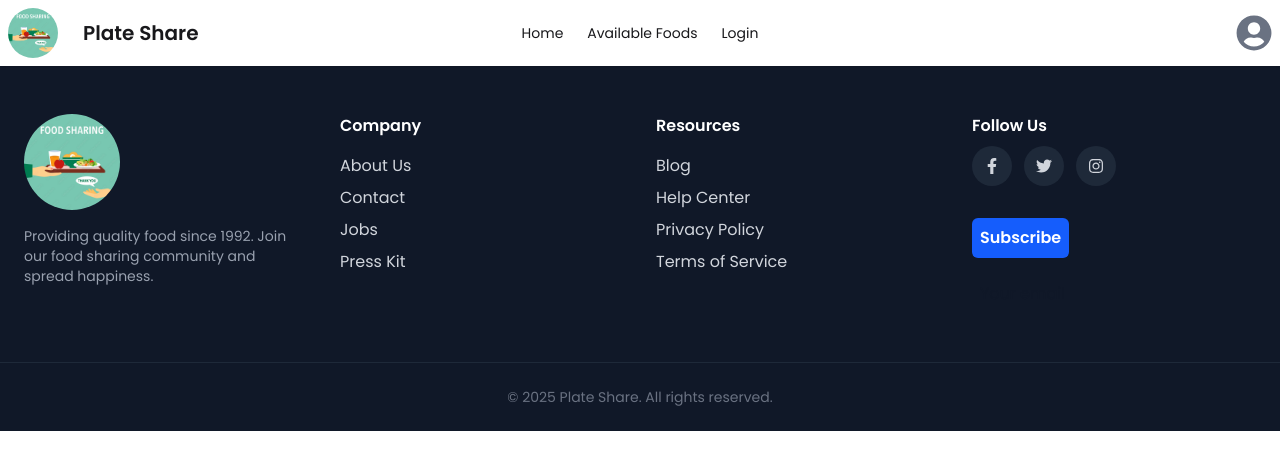
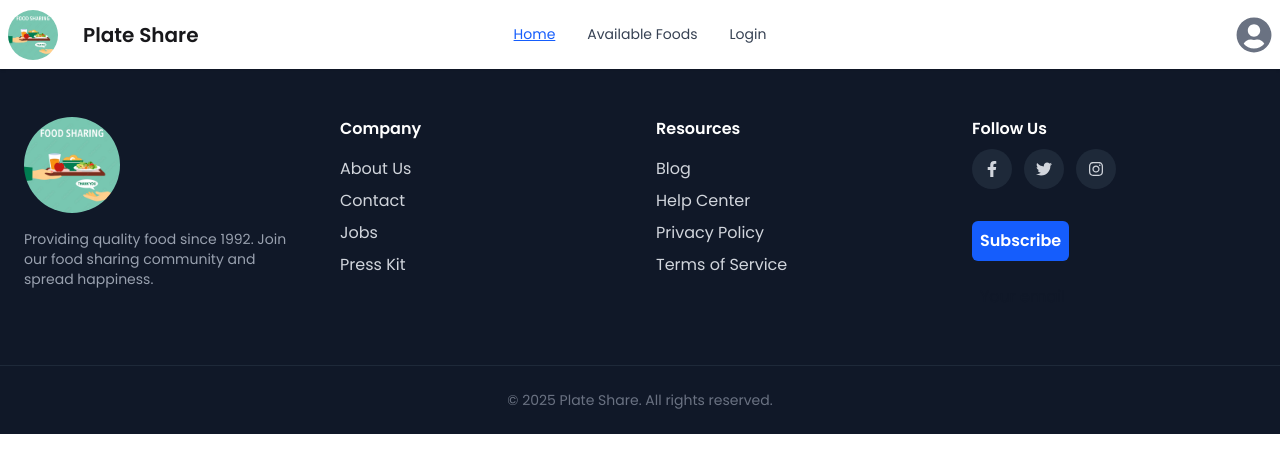
Before and after one commit to Alif-Hossen/plate-share-client, a React (Vite) app: page / in a window 1280 px wide. Shown: the top 472 px of the page. Built offline with nearby package versions, Linux system fonts and the light colour scheme; no server answers.

Commit message:
Navbar Design Complete

```diff
--- a/src/Pages/Navbar.jsx
+++ b/src/Pages/Navbar.jsx
@@ -1,3 +1,4 @@
+
 import React, { useContext } from 'react';
 import { NavLink } from 'react-router-dom';
 import foodShareImg from '../assets/foodsahre.jpg';
@@ -13,11 +14,10 @@ const Navbar = () => {
             .catch(error => console.error(error));
   };
 
-  const links = <>
-    <li><NavLink to="/">Home</NavLink></li>
-    <li><NavLink to="/availableFoods">Available Foods</NavLink></li>
-    {!user && <li><NavLink to="/login">Login</NavLink></li>}
-  </>;
+  const getLinkClass = ({ isActive }) =>
+    isActive
+      ? "text-blue-600 underline px-3 py-2 rounded"
+      : "text-gray-700 hover:text-blue-600 px-3 py-2 rounded";
 
   return (
     <div className="navbar bg-base-100 shadow-sm max-w-[1480px] mx-auto">
@@ -29,7 +29,11 @@ const Navbar = () => {
       </div>
 
       <div className="navbar-center hidden lg:flex">
-        <ul className="menu menu-horizontal px-1">{links}</ul>
+        <ul className="menu menu-horizontal px-1 flex gap-2">
+          <li><NavLink to="/" className={getLinkClass}>Home</NavLink></li>
+          <li><NavLink to="/availableFoods" className={getLinkClass}>Available Foods</NavLink></li>
+          {!user && <li><NavLink to="/login" className={getLinkClass}>Login</NavLink></li>}
+        </ul>
       </div>
 
       <div className="navbar-end">
```
